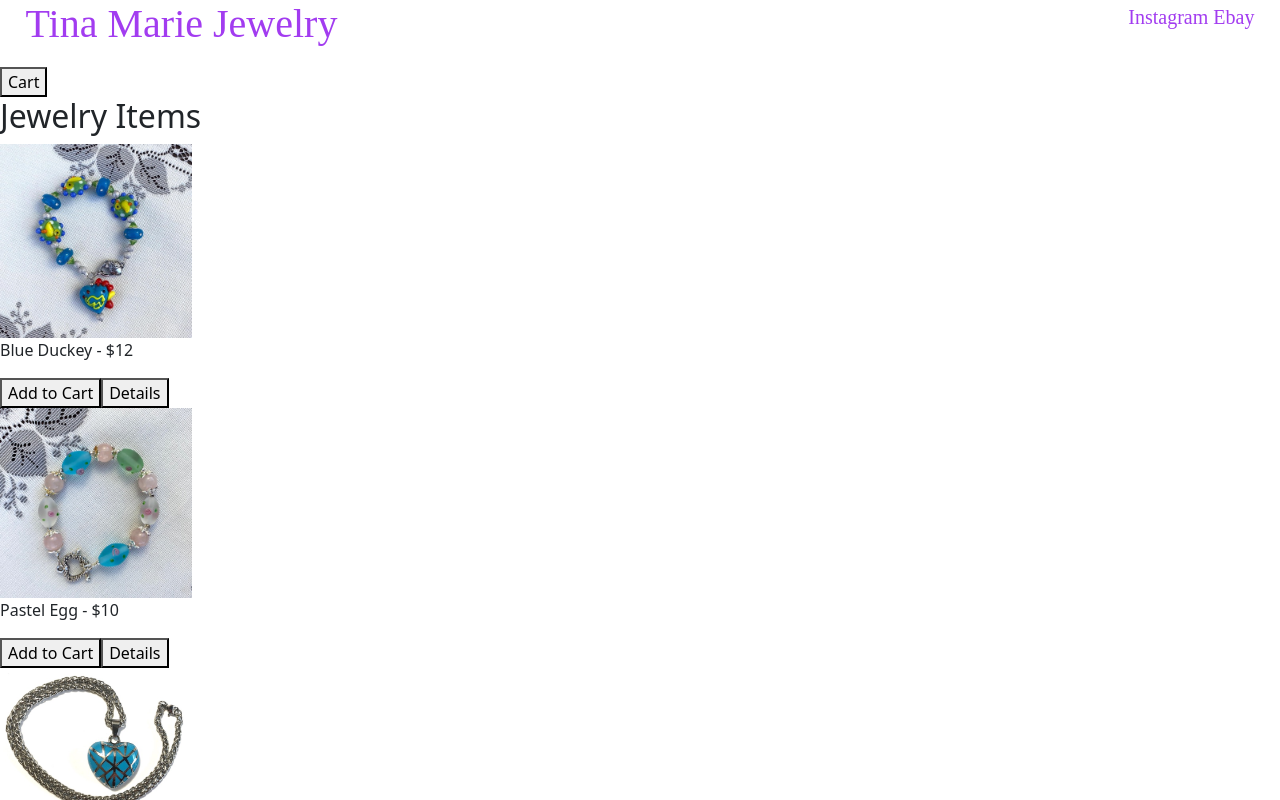
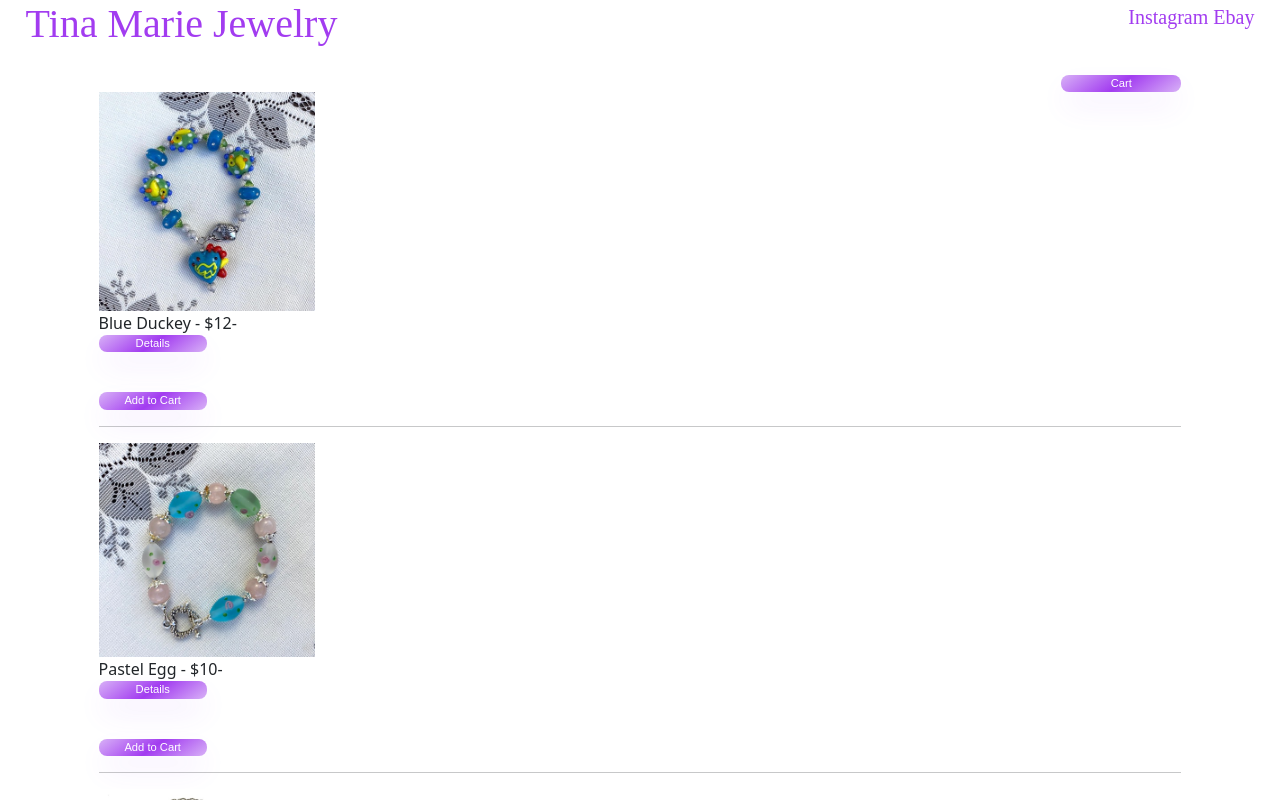
Before and after one commit to maurorosalesjr/Jewelry, a React (Create React App) app: page / in a window 1280 px wide. Shown: the top 800 px of the page. Built offline with nearby package versions, Linux system fonts and the light colour scheme.

Commit message:
added styling, savepoint before working on detail bugs

```diff
--- a/src/components/App.js
+++ b/src/components/App.js
@@ -4,14 +4,21 @@ import JewelryControl from "./JewelryControl";
 import PropTypes from "prop-types"
 
 const bodyStyle = {
-  marginTop: "3%",
+  paddingTop: "3%",
+  paddingLeft: "3%",
+  paddingRight: "3%",
+
+}
+
+const background = {
+  backgroundColor: "#d8b1f7"
 }
 function App() {
   return (
     <React.Fragment>
       <Header />
       <div style={bodyStyle}>
-      <JewelryControl />
+      <JewelryControl  />
       <hr/>
       </div>
     </React.Fragment>
--- /dev/null
+++ b/src/components/ButtonCss.css
@@ -0,0 +1,51 @@
+
+
+
+.button-64 {
+    align-items: center;
+    background-image: linear-gradient(144deg,#d8b1f7, #a23cf0 50%,#d8b1f7);
+    border: 0;
+    border-radius: 8px;
+    box-shadow: rgba(151, 65, 252, 0.2) 0 15px 30px -5px;
+    box-sizing: border-box;
+    color: #FFFFFF;
+    display: flex;
+    font-family: Phantomsans, sans-serif;
+    font-size: 20%;
+    justify-content: center;
+    line-height: 1em;
+    max-width: 15%;
+    min-width: 5%;
+    padding: 3px;
+    text-decoration: none;
+    user-select: none;
+    -webkit-user-select: none;
+    touch-action: manipulation;
+    white-space: nowrap;
+    cursor: pointer;
+}
+
+.button-64:active,
+.button-64:hover {
+    outline: 0;
+}
+
+.button-64 span {
+    background-color: rgb(5, 6, 45);
+    padding: 16px 24px;
+    border-radius: 6px;
+    width: 15%;
+    height: auto;
+    transition: 300ms;
+}
+
+.button-64:hover span {
+    background: none;
+}
+
+@media (min-width: 768px) {
+    .button-64 {
+        font-size: 70%;
+        min-width: 10%;
+    }
+}
--- a/src/components/JewelryControl.js
+++ b/src/components/JewelryControl.js
@@ -2,9 +2,14 @@ import React, {useState} from "react";
 // import JewelryCategory from "./JewelryCategory";
 import JewelryDetail from "./JewelryDetail";
 import JewelryList from "./JewelryList";
-import mainJewelryList from "./MainJewelryList";
 import Cart from "./Cart"
 import 'bootstrap/dist/css/bootstrap.min.css'
+import "./ButtonCss.css"
+
+const cartButton = {
+  marginLeft: "85%",
+  marginRight: "5%",
+}
 
 function JewelryControl() {
 
@@ -29,7 +34,7 @@ function JewelryControl() {
 
   return (
     <div>
-      <button onClick={() => setShowCart(!showCart)}>Cart</button>
+      <button style={cartButton} class="button-64" onClick={() => setShowCart(!showCart)}>Cart</button>
       {showCart ? (
         <Cart jewelry={jewelry} removeFromCart={removeFromCart} totalPrice={totalPrice} />
       ) : (
--- a/src/components/JewelryList.js
+++ b/src/components/JewelryList.js
@@ -1,37 +1,63 @@
 import React, {useState} from 'react';
 import mainJewelryList  from './MainJewelryList';
 import JewelryDetail from './JewelryDetail';
+import "./ButtonCss.css";
 
 
 const imgStyle ={
-    maxWidth: "15%",
+    maxWidth: "20%",
     display: "block",
     align: "left",
     }
 
+const genStyle = {
+    textAlign: "left",
+    paddingLeft: "5%",
+    paddingRight: "5%",
+}
+
+const lowCount = {
+    color: "red",
+    textDecoration: "underline",
+}
+
+
 
 function JewelryList(props) {
     const [showDetail, setShowDetail] = useState(false);
+    // const [lowQuant, setLowQuant] = useState(false);
 
-
+// const lowQuant = () => {
+//     const quant = mainJewelryList.quantity;
+//     if(quant < 4){
+//         return <p style={lowCount}>Only {quant} left!</p>
+//     } else {
+//         return <p>{quant} remaining.</p>
+//     }
+// }
 
     return (
-        <div>
-        <h2>Jewelry Items</h2>
+        <div style={genStyle}>
         {mainJewelryList.map((jewelryItem) => (
 
-            <div key={jewelryItem.id}>
+            <div class={genStyle} key={jewelryItem.id}>
             <img style={imgStyle} src={jewelryItem.photo} alt={jewelryItem.altTag} />
-            <p>{jewelryItem.name} - ${jewelryItem.price}</p>
-
-            <button onClick={() => props.addToCart(jewelryItem)}>Add to Cart</button>
-
+            <p >{jewelryItem.name} - ${jewelryItem.price}-
             {showDetail ? (
                 <JewelryDetail />
                 // <button onClick={() =>setShowDetail(showDetail)}>Back</button>
             ) : (
-                <button onClick={() =>setShowDetail(!showDetail)}>Details</button>
-            )}
+                <button class="button-64" onClick={() =>setShowDetail(!showDetail)}>Details</button>
+            )}</p>
+            {/* {lowQuant()} */}
+
+
+
+
+
+            <br />
+            <button class="button-64" onClick={() => props.addToCart(jewelryItem)}>Add to Cart</button>
+            <hr />
             </div>
         ))}
         </div>
```
